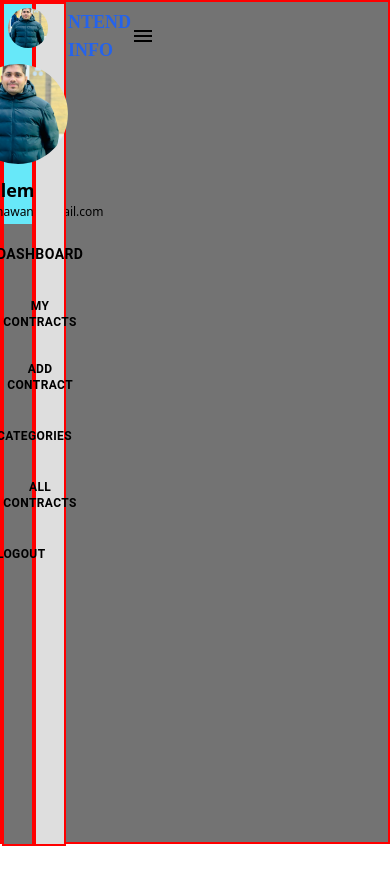
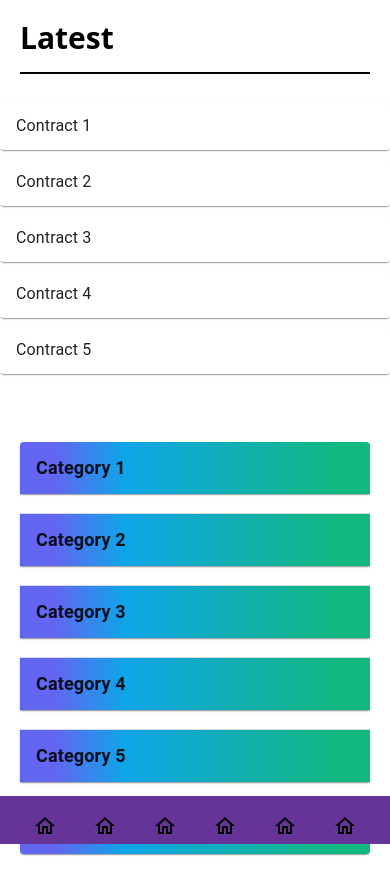
Before and after one commit to muhammad-suleman-awan/ntend-app, a React (Create React App) app: page /dashboard in a window 390 px wide. Shown: the top 894 px of the page. Before the commit the page ends 848 px from the top, so only its background shows below. Built offline with nearby package versions, Linux system fonts and the light colour scheme.

Commit message:
Apply resopsiveness on Screen-1

```diff
--- a/src/App.css
+++ b/src/App.css
@@ -64,3 +64,23 @@
 .bdred{
   border: 2px solid red;
 }
+
+.borderLineDown{
+  border-bottom: 2px solid black;
+
+}
+
+/* .tp{
+  width: 100%;
+  height: 500px;
+  background: red;
+  transition: height 8s;
+} */
+
+
+.stickyStyle{
+  position: sticky;
+  bottom: 0;
+  background-color: rebeccapurple;
+
+}
--- a/src/Components/AppWrapper.js
+++ b/src/Components/AppWrapper.js
@@ -6,12 +6,12 @@ import { Button, IconButton } from "@mui/material";
 
 const AppWrapper = () => {
   return (
-    <div className="h-screen grid grid-cols-12   bg:sm-red-100 bg-[#737373] bdred">
-      <div className="lg:col-span-2 md:col-span-3 h-screen bg-[#737373]  bdred   ">
-         <DrawerBoard></DrawerBoard>
+    <div className="h-screen grid grid-cols-12   bg-[#737373]  ">
+      <div className="lg:col-span-2 md:col-span-3 hidden md:block h-screen bg-[#737373] ">
+        <DrawerBoard></DrawerBoard>
       </div>
-      <div className="lg:col-span-10  md:col-span-9 h-screen bg-[#dedede] bdred ">
-        {/* <div className="flex justify-end pr-5 h-16 place-content-center bg-white 	pt-5">
+      <div className="lg:col-span-10  md:col-span-9 h-screen col-span-12 bg-[#dedede]   ">
+        <div className="flex justify-end pr-5 h-16 place-content-center bg-white 	pt-5 hidden md:block">
           <IconButton
             size="large"
             edge="start"
@@ -21,9 +21,9 @@ const AppWrapper = () => {
             <HeaderIcon></HeaderIcon>
           </IconButton>
         </div>
-        <div className="bg-[#dedede] ">
+        <div className="bg-white md:bg-[#dedede] ">
           <Outlet />
-        </div> */}
+        </div>
       </div>
     </div>
   );
--- a/src/Components/dashboard/Body_DashBoard.js
+++ b/src/Components/dashboard/Body_DashBoard.js
@@ -5,8 +5,11 @@ import Box from "@mui/material/Box";
 import HomeOutlinedIcon from "@mui/icons-material/HomeOutlined";
 import { useLocation, useNavigate } from "react-router-dom";
 import { useState } from "react";
+import { useTheme } from "@mui/material/styles";
 
 const BodyDashBoard = () => {
+  const theme = useTheme();
+
   const navigate = useNavigate();
   const { pathname } = useLocation();
   // const Contract = useNavigate();
@@ -38,7 +41,7 @@ const BodyDashBoard = () => {
     >
       {/* {console.log(pathname)}  */}
       <HomeOutlinedIcon />
-      <span className="text:xs, font-bold">Dashboard</span>
+      <span className="text:xs, font-bold hidden md:block">Dashboard</span>
     </Button>,
 
     <Button
@@ -59,7 +62,7 @@ const BodyDashBoard = () => {
       onClick={() => handleButtonClick("/dashboard/Contract", "two")}
     >
       <HomeOutlinedIcon></HomeOutlinedIcon>
-      <span className="text-xs font-bold">MY Contracts</span>
+      <span className="text-xs font-bold  hidden md:block">MY Contracts</span>
     </Button>,
     <Button
       key="three"
@@ -76,7 +79,7 @@ const BodyDashBoard = () => {
       onClick={() => handleButtonClick("/dashboard/addContract", "three")}
     >
       <HomeOutlinedIcon />
-      <span className="text-xs font-bold">   Add Contract</span>
+      <span className="text-xs font-bold  hidden md:block"> Add Contract</span>
     </Button>,
     <Button
       key="four"
@@ -93,7 +96,7 @@ const BodyDashBoard = () => {
       onClick={() => handleButtonClick("/dashboard/Categories", "four")}
     >
       <HomeOutlinedIcon></HomeOutlinedIcon>
-      <span className="text-xs font-bold">  Categories </span>
+      <span className="text-xs font-bold  hidden md:block"> Categories </span>
     </Button>,
     <Button
       key="five"
@@ -111,7 +114,7 @@ const BodyDashBoard = () => {
     >
       {console.log("pathname MY All Contracts   ::   ", pathname)}
       <HomeOutlinedIcon></HomeOutlinedIcon>
-      <span className="text-xs font-bold">  All Contracts</span>
+      <span className="text-xs font-bold  hidden md:block"> All Contracts</span>
     </Button>,
     <Button
       key="three"
@@ -123,14 +126,14 @@ const BodyDashBoard = () => {
       }}
     >
       <HomeOutlinedIcon></HomeOutlinedIcon>
-      <span className="text-xs font-bold"> Logout</span>
+      <span className="text-xs font-bold  hidden md:block"> Logout</span>
     </Button>,
   ];
 
   return (
     <div className=" pt-3">
       <Box
-        className=" flex justify-center "
+        className=" flex justify-center"
         sx={{
           display: "flex",
         }}
@@ -138,7 +141,14 @@ const BodyDashBoard = () => {
         <ButtonGroup
           orientation="vertical"
           aria-label="vertical outlined button group"
-          className="gap-5 flex justify-start "
+          className="gap-5  justify-start  flex "
+          sx={{
+            display: "flex",
+            flexDirection: ["row", "row", "column"], // Default is "row" for xs, sm, and md screens
+            [theme.breakpoints.up("sm")]: {
+              flexDirection: "column", // Change to "column" for lg and larger screens
+            },
+          }}
         >
           {buttons}
         </ButtonGroup>
--- a/src/Components/dashboard/BoptttomRowCard.js
+++ b/src/Components/dashboard/BoptttomRowCard.js
@@ -1,24 +1,60 @@
 import React from "react";
+import CustomizedAccordions from "./mbbtmscreen";
+import ControlledAccordions from "./mbbtmscreen";
+import Accordion from "@mui/material/Accordion";
+import AccordionDetails from "@mui/material/AccordionDetails";
+import AccordionSummary from "@mui/material/AccordionSummary";
+import Typography from "@mui/material/Typography";
 
-
-const dataPrintBottom =[
-    { title: "Category 1", body: "2",  },
-    { title: "Category 2", body: "12",  },
-    { title: "Category 3", body: "16",  },
-    { title: "Category 4", body: "7",  },
-    { title: "Category 5", body: "28",  },
-    { title: "Category 6", body: "14",  },]
+const dataPrintBottom = [
+  { key: 0, title: "Category 1", body: "2" },
+  { key: 1, title: "Category 2", body: "12" },
+  { key: 2, title: "Category 3", body: "16" },
+  { key: 3, title: "Category 4", body: "7" },
+  { key: 4, title: "Category 5", body: "28" },
+  { key: 5, title: "Category 6", body: "14" },
+];
 
 const BoptttomRowCard = () => {
+  const [expanded, setExpanded] = React.useState(false);
+
+  const handleChange = (panel) => (event, isExpanded) => {
+    setExpanded(isExpanded ? panel : false);
+  };
   return (
     <div>
-      {" "}
-      <div className="  grid grid-cols-3 px-5 py-5 gap-5">
+      <div className="  grid md:grid-cols-3 grid-cols-2    px-5 py-5 gap-5 ">
         {dataPrintBottom.map((bodyData) => (
-          <div className=" bg-gradient-to-r from-indigo-500 from-10% via-sky-500 via-30% to-emerald-500 to-90% rounded-lg flex flex-col gap-5 pt-5 pb-5 justify-center">
+          <div className=" bg-gradient-to-r from-indigo-500 from-10% via-sky-500 via-30% to-emerald-500 to-90% rounded-lg   gap-5 pt-5 pb-5 justify-center  hidden md:block">
             <h1 className="flex justify-center">{bodyData.title}</h1>
             <h1 className="flex justify-center">{bodyData.body}</h1>
           </div>
+        ))}
+      </div>
+
+      <div className="  grid grid-cols-1   px-5 py-5 gap-5   md:hidden block  ">
+        {dataPrintBottom.map((bodyData) => (
+          <Accordion
+            expanded={expanded === bodyData.key}
+            onChange={handleChange(bodyData.key)}
+            className="bg-gradient-to-r from-indigo-500 from-10% via-sky-500 via-30% to-emerald-500 to-90% rounded-lgdred"
+          >
+            <AccordionSummary
+              aria-controls="panel1bh-content"
+              id="panel1bh-header"
+            >
+              <Typography sx={{ width: "100%", flexShrink: 0 }}>
+                <span className=" font-bold  text-lg	"> {bodyData.title}</span>
+              </Typography>
+            </AccordionSummary>
+            <AccordionDetails>
+              <Typography>
+                <span className="font-black text-rose-500	">
+                  {bodyData.body}
+                </span>
+              </Typography>
+            </AccordionDetails>
+          </Accordion>
         ))}
       </div>
     </div>
--- a/src/Components/dashboard/TopRowCard.js
+++ b/src/Components/dashboard/TopRowCard.js
@@ -1,4 +1,9 @@
 import React from "react";
+import Accordion from "@mui/material/Accordion";
+import AccordionSummary from "@mui/material/AccordionSummary";
+import AccordionDetails from "@mui/material/AccordionDetails";
+import Typography from "@mui/material/Typography";
+import ExpandMoreIcon from "@mui/icons-material/ExpandMore";
 const dataPrintTop = [
   { title: "Contract 1", body: "Buttler", date: "28/08/2023" },
   { title: "Contract 2", body: "Buttler", date: "28/08/2023" },
@@ -11,15 +16,34 @@ const TopRowCard = () => {
   return (
     <div>
       {" "}
-      <div className="  grid grid-cols-3 px-5 py-5 gap-5">
+      <div className="  grid md:grid-cols-3 px-5 py-5 gap-5 ">
+        <span className="borderLineDown md:hidden block font-bold text-3xl pb-4">
+          Latest
+        </span>
         {dataPrintTop.map((bodyData) => (
-          <div className="bg-white rounded-lg flex flex-col gap-5 pt-5 pb-5">
+          <div className="bg-white rounded-lg flex flex-col gap-5 pt-5 pb-5 borderLineDown md:block hidden">
             <h1 className="flex justify-center">{bodyData.title}</h1>
             <p className="flex justify-center">{bodyData.body}</p>
             <h5 className="flex justify-center">{bodyData.date}</h5>
           </div>
         ))}
       </div>
+      {dataPrintTop.map((bodyData) => (
+        <div className=" my-2  md:hidden block ">
+          <Accordion>
+            <AccordionSummary
+              aria-controls="panel2a-content"
+              id="panel2a-header"
+            >
+              <Typography>{bodyData.title}</Typography>
+            </AccordionSummary>
+            <AccordionDetails>
+              <Typography>{bodyData.body}</Typography>
+              <Typography>{bodyData.date}</Typography>
+            </AccordionDetails>
+          </Accordion>
+        </div>
+      ))}
     </div>
   );
 };
--- a/src/Components/dashboard/bodycardDashBoard.js
+++ b/src/Components/dashboard/bodycardDashBoard.js
@@ -2,6 +2,7 @@ import React from "react";
 import CardCardBodyMainDashBoradTop from "./CardCardBodyMainDashBoradTop";
 import TopRowCard from "./TopRowCard";
 import BoptttomRowCard from "./BoptttomRowCard";
+import BodyDashBoard from "./Body_DashBoard";
 
 
 
@@ -9,9 +10,11 @@ import BoptttomRowCard from "./BoptttomRowCard";
 const CardBodyMainDashBorad = () => {
   return (
     <>
-
       <TopRowCard></TopRowCard>
       <BoptttomRowCard></BoptttomRowCard>
+      <div className=" stickyStyle md:hidden block">
+      <BodyDashBoard></BodyDashBoard>
+       </div>
 
     </>
   );
--- /dev/null
+++ b/src/Components/dashboard/mbbtmscreen.js
@@ -0,0 +1,90 @@
+import * as React from 'react';
+import Accordion from '@mui/material/Accordion';
+import AccordionDetails from '@mui/material/AccordionDetails';
+import AccordionSummary from '@mui/material/AccordionSummary';
+import Typography from '@mui/material/Typography';
+import ExpandMoreIcon from '@mui/icons-material/ExpandMore';
+
+export default function ControlledAccordions() {
+  const [expanded, setExpanded] = React.useState(false);
+
+  const handleChange = (panel) => (event, isExpanded) => {
+    setExpanded(isExpanded ? panel : false);
+  };
+
+  return (
+    <div className='bdred'>
+      <Accordion expanded={expanded === 'panel1'} onChange={handleChange('panel1')}>
+        <AccordionSummary
+          aria-controls="panel1bh-content"
+          id="panel1bh-header"
+        >
+          <Typography sx={{ width: '33%', flexShrink: 0 }}>
+            General settings
+          </Typography>
+          <Typography sx={{ color: 'text.secondary' }}>I am an accordion</Typography>
+        </AccordionSummary>
+        <AccordionDetails>
+          <Typography>
+            Nulla facilisi. Phasellus sollicitudin nulla et quam mattis feugiat.
+            Aliquam eget maximus est, id dignissim quam.
+          </Typography>
+        </AccordionDetails>
+      </Accordion>
+      <Accordion expanded={expanded === 'panel2'} onChange={handleChange('panel2')}>
+        <AccordionSummary
+          expandIcon={<ExpandMoreIcon />}
+          aria-controls="panel2bh-content"
+          id="panel2bh-header"
+        >
+          <Typography sx={{ width: '33%', flexShrink: 0 }}>Users</Typography>
+          <Typography sx={{ color: 'text.secondary' }}>
+            You are currently not an owner
+          </Typography>
+        </AccordionSummary>
+        <AccordionDetails>
+          <Typography>
+            Donec placerat, lectus sed mattis semper, neque lectus feugiat lectus,
+            varius pulvinar diam eros in elit. Pellentesque convallis laoreet
+            laoreet.
+          </Typography>
+        </AccordionDetails>
+      </Accordion>
+      <Accordion expanded={expanded === 'panel3'} onChange={handleChange('panel3')}>
+        <AccordionSummary
+          expandIcon={<ExpandMoreIcon />}
+          aria-controls="panel3bh-content"
+          id="panel3bh-header"
+        >
+          <Typography sx={{ width: '33%', flexShrink: 0 }}>
+            Advanced settings
+          </Typography>
+          <Typography sx={{ color: 'text.secondary' }}>
+            Filtering has been entirely disabled for whole web server
+          </Typography>
+        </AccordionSummary>
+        <AccordionDetails>
+          <Typography>
+            Nunc vitae orci ultricies, auctor nunc in, volutpat nisl. Integer sit
+            amet egestas eros, vitae egestas augue. Duis vel est augue.
+          </Typography>
+        </AccordionDetails>
+      </Accordion>
+      <Accordion expanded={expanded === 'panel4'} onChange={handleChange('panel4')}>
+        <AccordionSummary
+          expandIcon={<ExpandMoreIcon />}
+          aria-controls="panel4bh-content"
+          id="panel4bh-header"
+        >
+          <Typography sx={{ width: '33%', flexShrink: 0 }}>Personal data</Typography>
+        </AccordionSummary>
+        <AccordionDetails>
+          <Typography>
+            Nunc vitae orci ultricies, auctor nunc in, volutpat nisl. Integer sit
+            amet egestas eros, vitae egestas augue. Duis vel est augue.
+          </Typography>
+        </AccordionDetails>
+      </Accordion>
+    </div>
+  );
+}
```
Also changed, not shown: src/Components/dashboard/mbScreenbtmRC.js (added), 1 other file (tests, documents, lock files or other folders).
